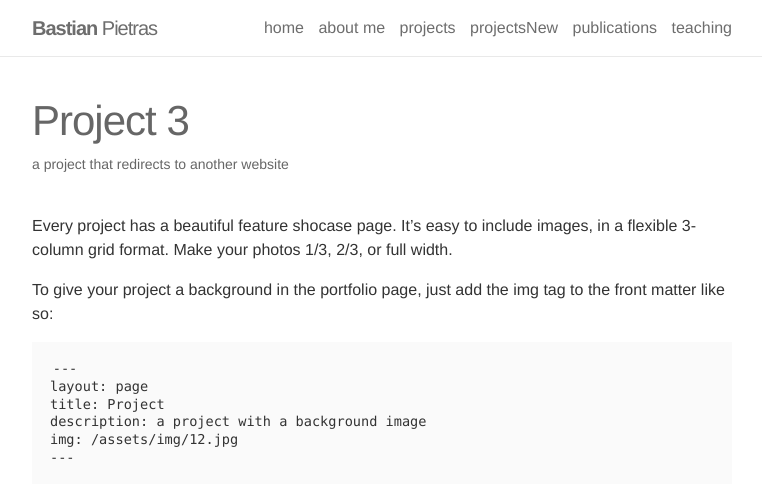
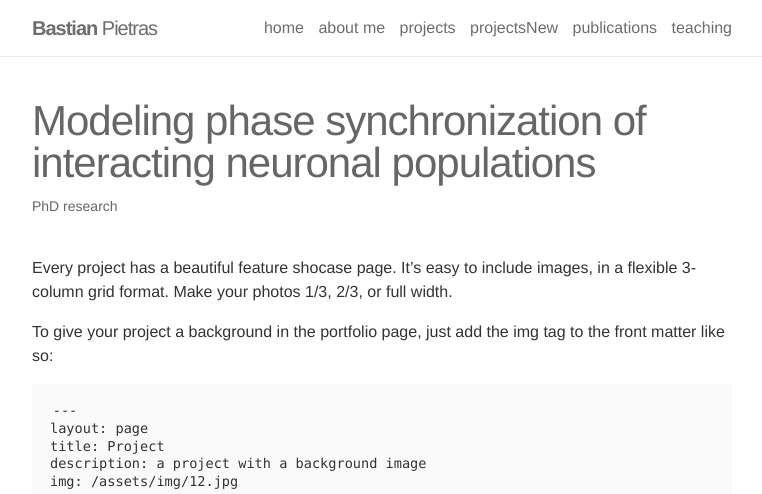
Before and after one commit to BastianPietras/bastianpietras.github.io, a Jekyll site: the page built from _projects/3_project.markdown, in a window 1280 px wide and 900 px high, cut to the strip 0-494 px from the top of the window. Shown: the whole strip, without its empty margins (258-1020 px from the left). Built offline with Jekyll 4.4.1, drawn with Linux system fonts in a browser that asks for light colours.

Commit message:
Update 3_project.markdown

```diff
--- a/_projects/3_project.markdown
+++ b/_projects/3_project.markdown
@@ -1,9 +1,9 @@
 ---
 layout: page
-title: Project 3
-description: a project that redirects to another website
-img:
-redirect: https://unsplash.com
+title: Modeling phase synchronization of interacting neuronal populations
+description: PhD research
+img: /assets/img/phd_cover.png
+redirect: https://research.vu.nl/en/publications/modeling-phase-synchronization-of-interacting-neuronal-population
 ---
 
 Every project has a beautiful feature shocase page. It's easy to include images, in a flexible 3-column grid format. Make your photos 1/3, 2/3, or full width.
```
